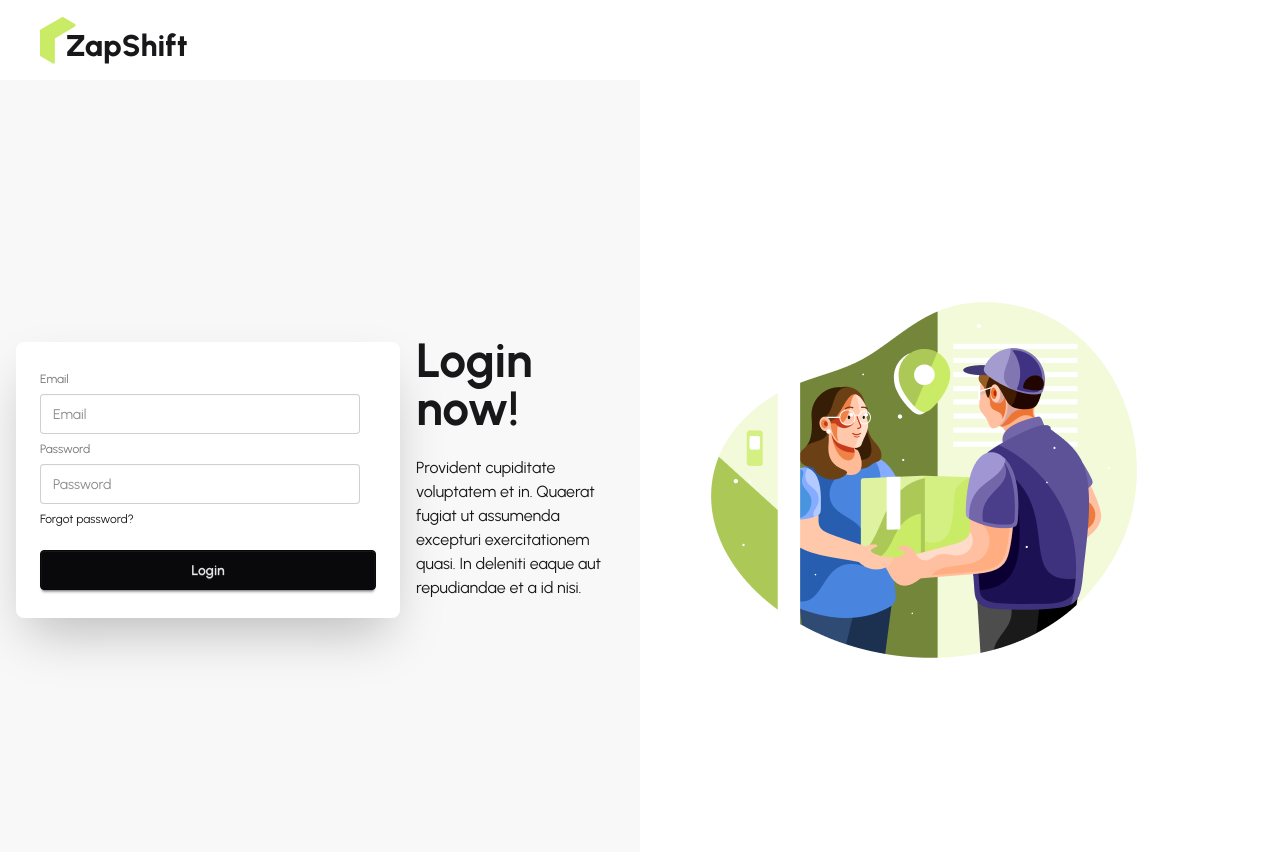
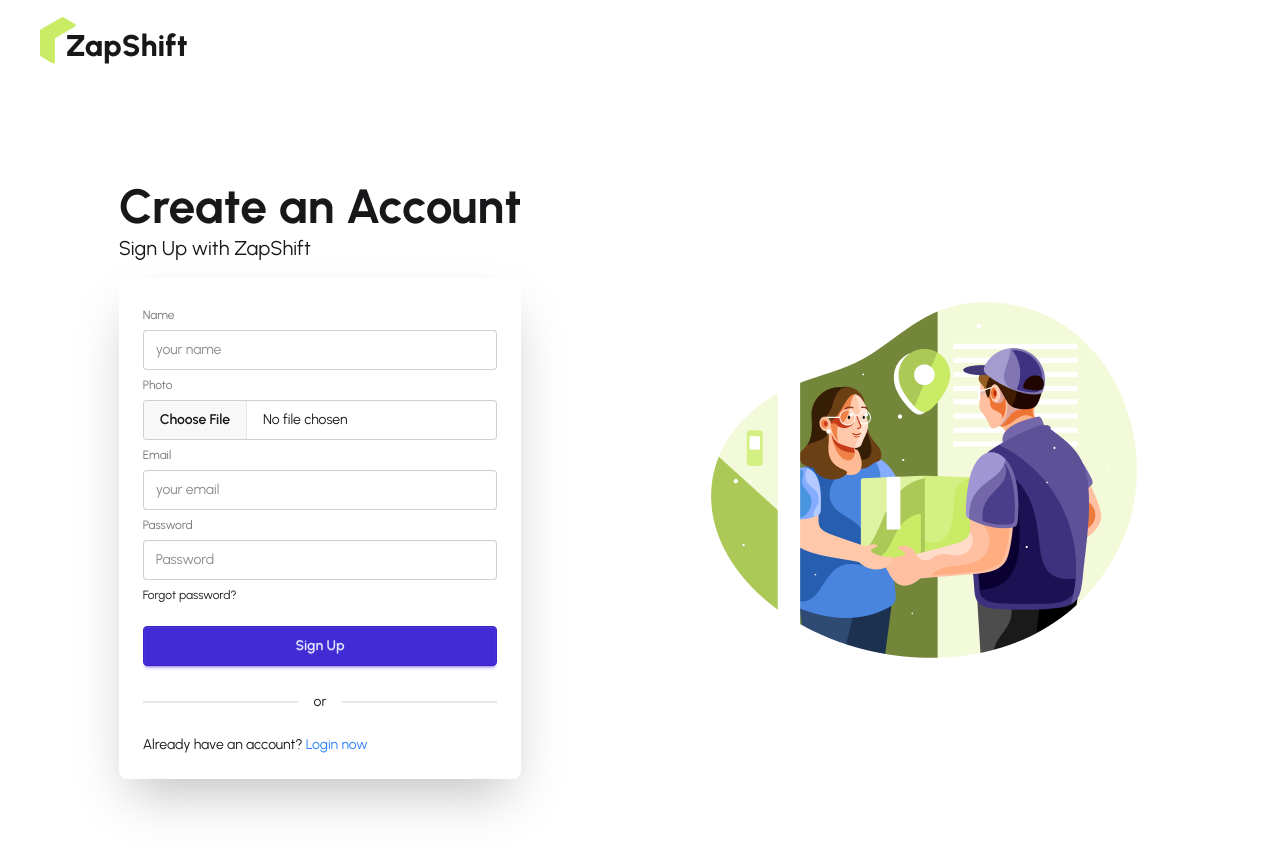
Before and after one commit to abapurbo/my-practice-project, a React (Vite) app: page /authLayout/signUp in a window 1280 px wide. Shown: the top 852 px of the page. Built offline with nearby package versions, Linux system fonts and the light colour scheme.

Commit message:
added image hosting in imgbb

```diff
--- a/package.json
+++ b/package.json
@@ -11,6 +11,7 @@
   },
   "dependencies": {
     "@tailwindcss/vite": "^4.1.17",
+    "axios": "^1.13.2",
     "firebase": "^12.6.0",
     "react": "^19.0.0-rc.1",
     "react-dom": "^19.0.0-rc.1",
--- a/src/Auth/Login.jsx
+++ b/src/Auth/Login.jsx
@@ -1,8 +1,9 @@
 import React from "react";
 import { useForm } from "react-hook-form";
+import { Link } from "react-router";
 
 export default function Login() {
-    const { register } = useForm()
+    const { register, handleSubmit } = useForm()
     const handleLoginForm = (data) => {
 
     }
@@ -35,6 +36,10 @@ export default function Login() {
                             <div><a className="link link-hover">Forgot password?</a></div>
                             <button className="btn btn-primary mt-4">Login</button>
                         </form>
+                        <div className="divider">or</div>
+                        <div>
+                         <h1>Don't have any account? <Link className="text-blue-500" to='/authLayout/signUp'>Sign up now</Link></h1>
+                        </div>
                     </div>
                 </div>
             </div>
--- a/src/Auth/SignUp.jsx
+++ b/src/Auth/SignUp.jsx
@@ -1,26 +1,76 @@
 import React from "react";
+import { useForm } from "react-hook-form";
+import { Link } from "react-router";
 
 export default function SignUp() {
+    const { register, handleSubmit, formState: { errors } } = useForm()
+    const handleSignUpForm = (data) => {
+        const profileImg = data.photo[0]
+        const formData = new FormData()
+        formData.append('image', profileImg)
+
+        // image hosting
+        const IMG_API_URL=`https://api.imgbb.com/1/upload?key=${import.meta.env.VITE_imag_api_key}`
+
+
+        console.log(formData)
+        console.log(data)
+    }
     return <div>
-    <div className="hero bg-base-200 min-h-screen">
-  <div className="hero-content flex-col lg:flex-row-reverse">
-    <div className="text-center lg:text-left">
-      <h1 className="text-5xl font-bold">Login now!</h1>
-      <p className="py-6">
-        Provident cupiditate voluptatem et in. Quaerat fugiat ut assumenda excepturi exercitationem
-        quasi. In deleniti eaque aut repudiandae et a id nisi.
-      </p>
+        <div className="hero  min-h-screen ">
+            <div className="hero-content flex-col">
+                <div className="text-left space-y-1">
+                    <h1 className="text-5xl font-bold">Create an Account</h1>
+                    <h4 className="text-xl ">Sign Up with ZapShift</h4>
                 </div>
-    <div className="card bg-base-100 w-full max-w-sm shrink-0 shadow-2xl">
+                <div className="card bg-base-100 w-full shadow-2xl">
                     <div className="card-body">
-        <fieldset className="fieldset">
+                        <form onSubmit={handleSubmit(handleSignUpForm)} className="fieldset ">
+                            <label className="label">Name</label>
+                            <input type="text" className="input w-full" {...register('name', { required: true })} placeholder="your name" />
+                            {
+                                errors.name?.type === 'required' && <p className="text-red-500">Username is required.</p>
+                            }
+                            <label className="label">Photo</label>
+                            <input type="file" className="file-input w-full" {...register('photo', { required: true })} />
+                            {
+                                errors.photo?.type === 'required' && <p className="text-red-500">Your photo is required.</p>
+                            }
                             <label className="label">Email</label>
-          <input type="email" className="input" placeholder="Email" />
+                            <input type="email" className="input w-full" {...register('email', { required: true })} placeholder="your email" />
+                            {
+                                errors.email?.type === 'required' && <p className="text-red-500">Email is required.</p>
+                            }
                             <label className="label">Password</label>
-          <input type="password" className="input" placeholder="Password" />
+                            <input type="password" className="input w-full" placeholder="Password"
+                                {
+                                ...register('password',
+                                    {
+                                        required: true,
+                                        pattern: /^(?=.*[A-Z])(?=.*[a-z])(?=.*\d)(?=.*[^A-Za-z0-9]).+$/,
+                                        minLength: 6
+
+                                    }
+
+
+                                )}
+                            />
+                            {
+                                errors.password?.type === 'required' && <p className="text-red-500">Password is required.</p>
+                            }
+                            {
+                                errors.password?.type === 'minLength' && <p className="text-red-500">Password must be 6 characters or longer</p>
+                            }
+                            {
+                                errors.password?.type === 'pattern' && <p className="text-red-500">Password must have at least one uppercase, at least one lowercase, at least one number, and at least one special characters</p>
+                            }
                             <div><a className="link link-hover">Forgot password?</a></div>
-          <button className="btn btn-neutral mt-4">Login</button>
-        </fieldset>
+                            <button className="btn btn-primary mt-4">Sign Up</button>
+                        </form>
+                        <div className="divider">or</div>
+                        <div>
+                            <h1>Already have an account? <Link className="text-blue-500" to='/authLayout/login'>Login now</Link></h1>
+                        </div>
                     </div>
                 </div>
             </div>
```
Also changed, not shown: 1 other file (tests, documents, lock files or other folders). Lines whose indentation alone changed are shown as unchanged.
